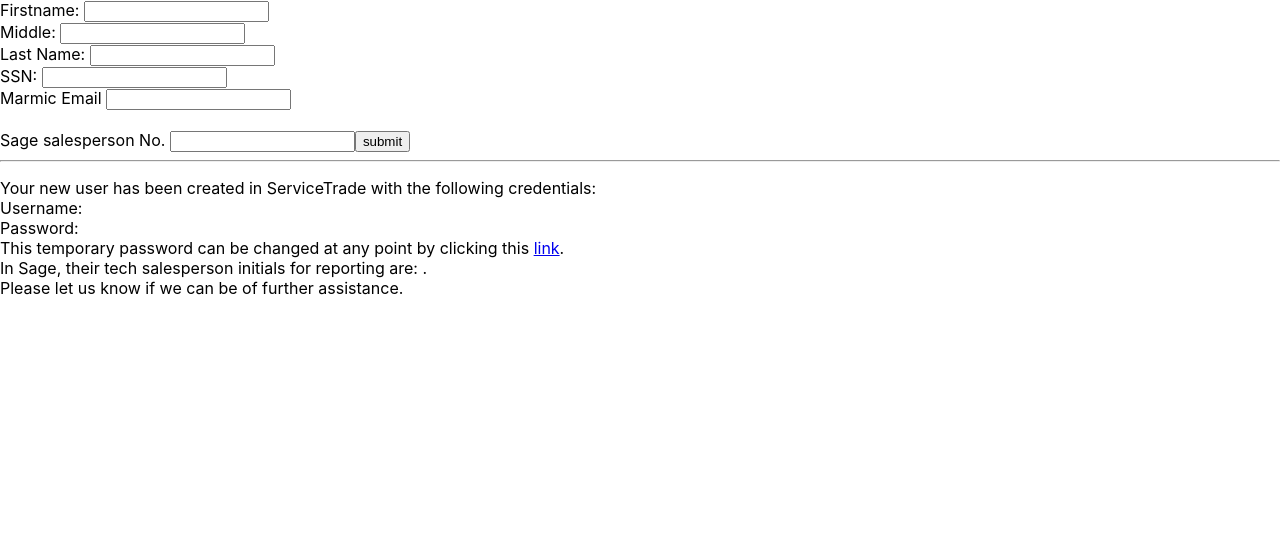
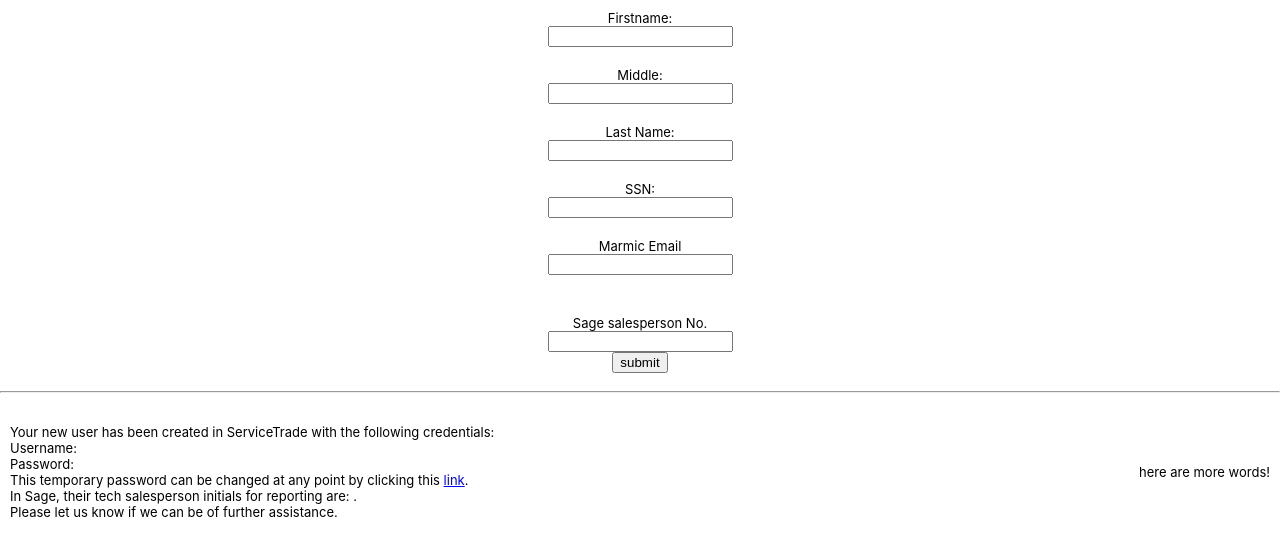
Before and after one commit to hacktavist/cred-template, a React (Create React App) app: page / in a window 1280 px wide. Shown: the top 556 px of the page. Built offline with nearby package versions, Linux system fonts and the light colour scheme.

Commit message:
added basic styling

```diff
--- a/src/App.css
+++ b/src/App.css
@@ -1,3 +1,48 @@
 p {
-  font-size: .5em;
+  font-size: small;
 }
+
+label {
+  font-size: small;
+}
+
+input {
+  margin:0;
+}
+
+
+.container-col {
+  display: flex;
+  /* Then we define the flow direction
+     and if we allow the items to wrap
+   * Remember this is the same as:
+   * flex-direction: column;
+   * flex-wrap: wrap;
+   */
+   flex-flow: column wrap;
+
+   /* Then we define how is distributed the remaining space */
+   justify-content: space-around;
+
+   padding: 10px;
+   margin: 0;
+   align-items: center;
+}
+
+.container-row {
+  display: flex;
+  /* Then we define the flow direction
+     and if we allow the items to wrap
+   * Remember this is the same as:
+   * flex-direction: row;
+   * flex-wrap: wrap;
+   */
+   flex-flow: row wrap;
+
+   /* Then we define how is distributed the remaining space */
+   justify-content: space-between;
+
+   padding: 10px;
+   margin: 0;
+   align-items: center;
+}
--- a/src/App.js
+++ b/src/App.js
@@ -1,5 +1,5 @@
 import React, { useState } from "react";
-//import "./App.css";
+import "./App.css";
 
 function App() {
   const defaultFormFields = {
@@ -75,8 +75,8 @@
   };
 
   return (
-    <div className="App">
-      <form onSubmit={createTemplateInformation}>
+    <div >
+      <form className="container-col" onSubmit={createTemplateInformation}>
         <label>Firstname: </label>
         <input name="firstname" onChange={handleChange} type="text" />
         <br />
@@ -109,7 +109,8 @@
         <button type="submit">submit</button>
       </form>
       <hr />
-      <p>
+      <div className="container-row">
+        <p>
         Your new user has been created in ServiceTrade with the following
         credentials:
         <br />
@@ -120,7 +121,9 @@
         In Sage, their tech salesperson initials for reporting are:{" "}
         {sageSalesperson}. <br />
         Please let us know if we can be of further assistance.
-      </p>
+        </p>
+        <p>here are more words!</p>
+      </div>
     </div>
   );
 }
```
